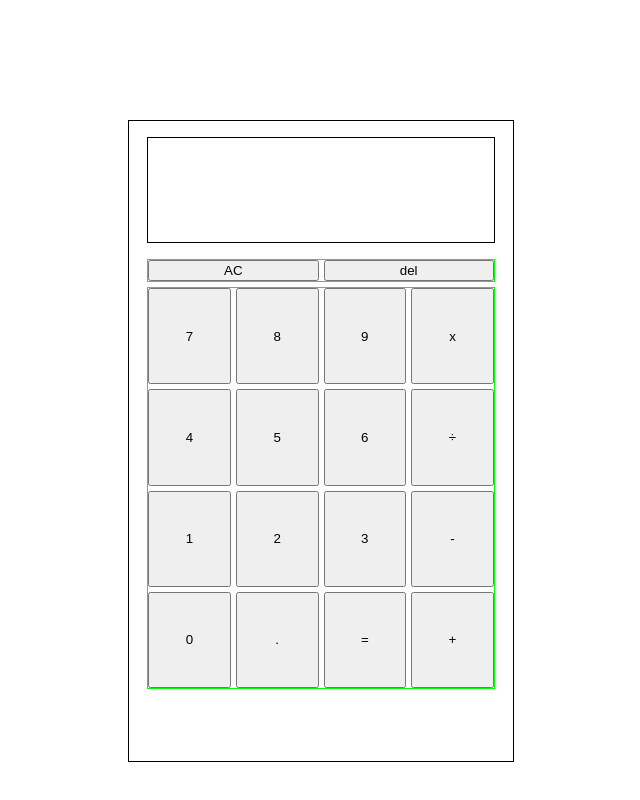
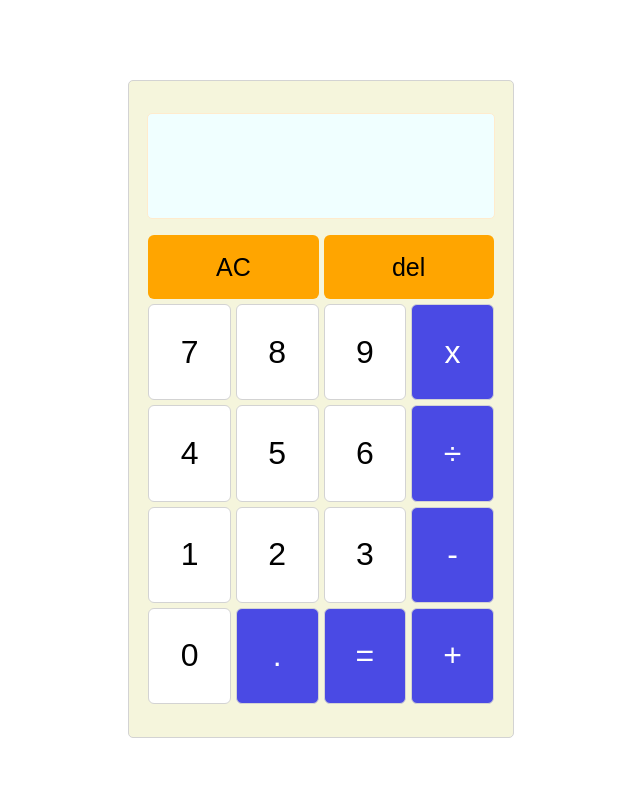
Before and after one commit to wesleykel/Calculator-React-Redux, a React (Create React App) app: page / in a window 1280 px wide. Shown: the whole page, without its empty margins (319-959 px from the left). Built offline with nearby package versions, Linux system fonts and the light colour scheme.

Commit message:
more styling

```diff
--- a/src/App.css
+++ b/src/App.css
@@ -1,3 +1,3 @@
 .App{
-  padding-top: 15vh;
+  padding-top: 10vh;
 }
--- a/src/App.js
+++ b/src/App.js
@@ -38,6 +38,7 @@
   return (
     <div className="App">
       <div className={style.wrapper}>
+
         <section className={style.screen}>
           <div className={style.topScreen}>{counter}</div>
           <div className={style.bottomScreen}>
@@ -46,27 +47,27 @@
           </div>
         </section>
         <div className={style.funcButtons}>
-          <button onClick={() => allClear()}>AC</button>
-          <button onClick={() => backDelete()}>del</button>
+          <button className={style.topButton}  onClick={() => allClear()}>AC</button>
+          <button className={style.topButton}  onClick={() => backDelete()}>del</button>
         </div>
 
           <section className={style.buttonWrapper}>
-            <button onClick={() => inputNumber(7)}>7</button>
-            <button onClick={() => inputNumber(8)}>8</button>
-            <button onClick={() => inputNumber(9)}>9</button>
-            <button onClick={() => multiply("*")}>x</button>
-            <button onClick={() => inputNumber(4)}>4</button>
-            <button onClick={() => inputNumber(5)}>5</button>
-            <button onClick={() => inputNumber(6)}>6</button>
-            <button onClick={() => divide("/")}>÷</button>
-            <button onClick={() => inputNumber(1)}>1</button>
-            <button onClick={() => inputNumber(2)}>2</button>
-            <button onClick={() => inputNumber(3)}>3</button>
-            <button onClick={() => minus("-")}>-</button>
-            <button onClick={() => inputNumber(0)}>0</button>
-            <button onClick={() => inputNumber(".")}>.</button>
-            <button onClick={() => equals()}>=</button>
-            <button onClick={() => plus("+")}>+</button>
+            <button className={style.numberButton} onClick={() => inputNumber(7)}>7</button>
+            <button className={style.numberButton} onClick={() => inputNumber(8)}>8</button>
+            <button className={style.numberButton} onClick={() => inputNumber(9)}>9</button>
+            <button  className={style.funcButton} onClick={() => multiply("*")}>x</button>
+            <button className={style.numberButton} onClick={() => inputNumber(4)}>4</button>
+            <button className={style.numberButton} onClick={() => inputNumber(5)}>5</button>
+            <button className={style.numberButton} onClick={() => inputNumber(6)}>6</button>
+            <button   className={style.funcButton} onClick={() => divide("/")}>÷</button>
+            <button className={style.numberButton} onClick={() => inputNumber(1)}>1</button>
+            <button className={style.numberButton} onClick={() => inputNumber(2)}>2</button>
+            <button className={style.numberButton} onClick={() => inputNumber(3)}>3</button>
+            <button   className={style.funcButton} onClick={() => minus("-")}>-</button>
+            <button className={style.numberButton} onClick={() => inputNumber(0)}>0</button>
+            <button  className={style.funcButton}  onClick={() => inputNumber(".")}>.</button>
+            <button   className={style.funcButton} onClick={() => equals()}>=</button>
+            <button   className={style.funcButton} onClick={() => plus("+")}>+</button>
           </section>
         </div>
       </div>
--- a/src/calc.module.css
+++ b/src/calc.module.css
@@ -1,20 +1,23 @@
 .wrapper {
   margin: 0 auto;
-  border: 1px solid black;
+  border: 1px solid lightgray;
   width: 30vw;
   height: 80vh;
+  padding-top: 1em;
+  background-color: beige;
+  border-radius: 5px;
 }
 
 .screen {
-  border: 1px solid black;
+  border: 1px solid blanchedalmond;
   height:13vh;
   width: 90%;
   margin: 0 auto;
   margin-top: 1em;
   margin-bottom: 1em;
+ background-color: azure;
 
-
-
+ border-radius: 5px;
 
 }
 
@@ -37,7 +40,7 @@
 
 .buttonWrapper {
 
-  border: 1px solid lime;
+  /*border: 1px solid lime;*/
   width: 90%;
   display: grid;
   grid-template-columns: 1fr 1fr 1fr 1fr;
@@ -51,13 +54,43 @@
 .funcButtons{
 
 
-    border: 1px solid lime;
+   /* border: 1px solid lime;*/
     width: 90%;
     display: grid;
+    height: 8vh;
     grid-template-columns: 1fr 1fr ;
     gap: 5px;
     margin:0 auto;
     margin-bottom: 5px;
-    font-size: 2em;
+    font-size: 5em;
 
 }
+
+.numberButton{
+
+font-size: 2em;
+background-color:white;
+border: 1px solid lightgrey;
+border-radius: 6px;
+
+
+}
+
+.funcButton{
+    border: 1px solid lightgrey;
+    border-radius: 6px;
+    background-color: rgba(0, 0, 233, 0.699);
+    font-size: 2em;
+color: white;
+
+}
+
+.topButton{
+
+    font-size: 25px;
+    background-color:orange;
+border: none;
+border-radius: 6px;
+
+
+}
```
